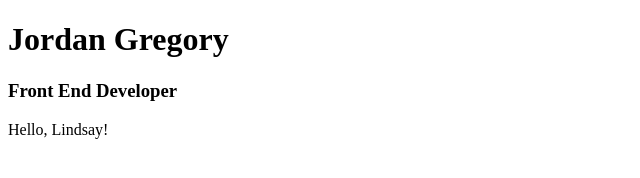
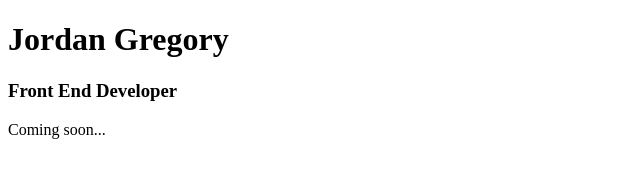
Before and after one commit to jordangregory/jordangregory.github.io, a plain HTML site: page index.html in a window 1280 px wide. Shown: the full height of the page, 0-640 px from the left. Drawn offline with Linux system fonts and the light colour scheme.

Commit message:
tested link

```diff
--- a/index.html
+++ b/index.html
@@ -11,7 +11,7 @@
 <body>
 	<h1>Jordan Gregory</h1>
 	<h3>Front End Developer</h3>
-	<p>Hello, Lindsay!</p>
+	<p>Coming soon...</p>
 </body>
 
 </html>
```
